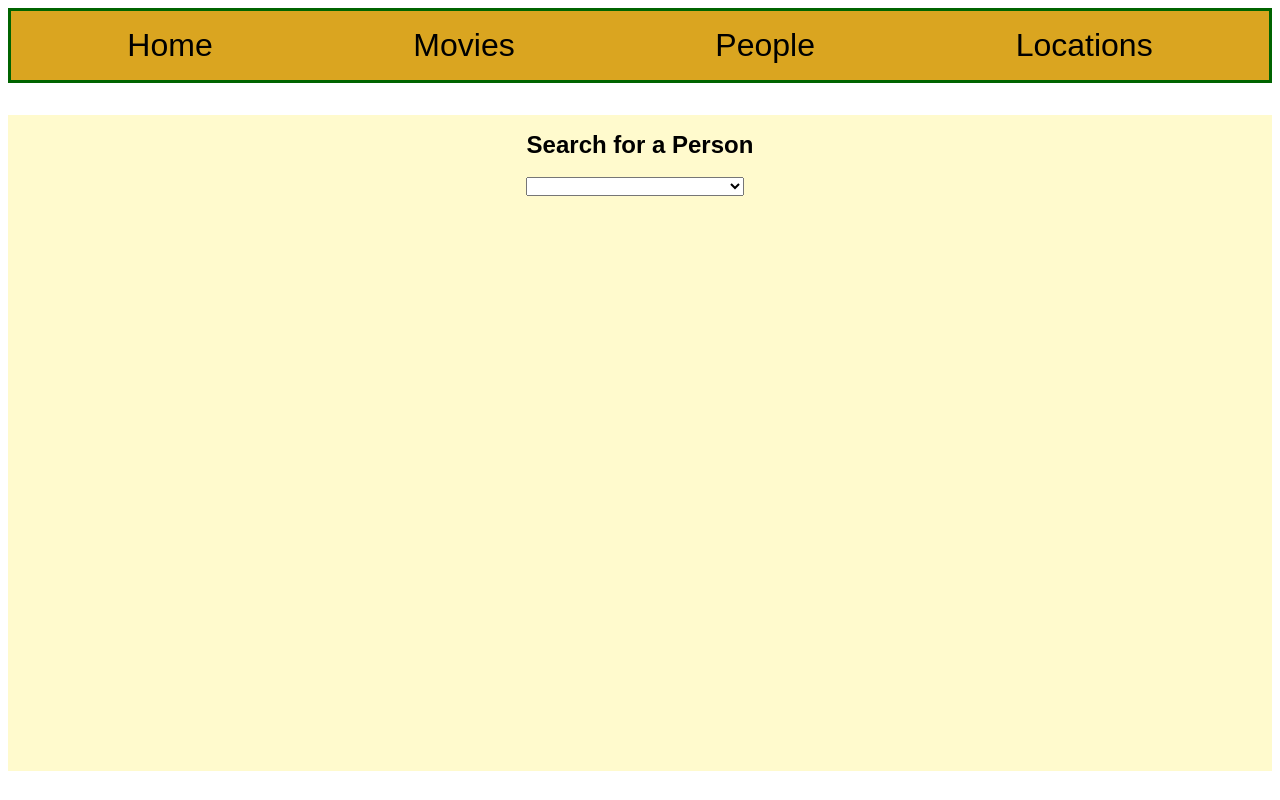
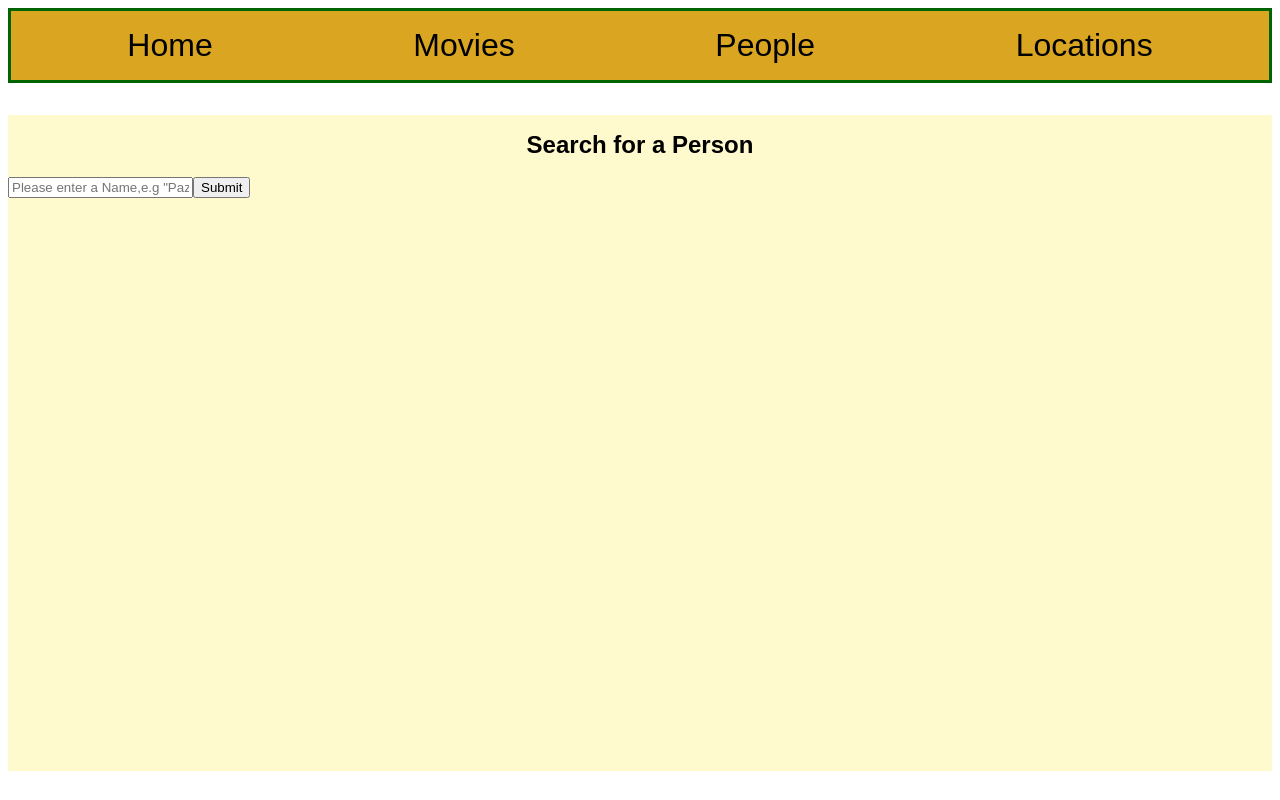
Before and after one commit to joinpursuit/9-1-module-three-assessment, a React (Create React App) app: page /people in a window 1280 px wide. Built offline with nearby package versions, Linux system fonts and the light colour scheme; the HTML template or start-up script is replaced by a standard one.

Commit message:
updated People component with input box, button and form - removed dropdown list

```diff
--- a/src/Components/People.js
+++ b/src/Components/People.js
@@ -1,12 +1,12 @@
 import React from 'react'
-import {useEffect, useState, useParams} from "react"
+import {useEffect, useState} from "react"
 
 export default function People() {
 
 
 const[peopleData, setPeopleData] =useState([])
-const[thisPerson, setThisPerson] =useState({})
-
+const[personSearchInput, setPersonSearchInput] =useState({})
+const [personName, setPersonName] = useState("")
 //allows asynchronous fetching
 useEffect(() => {
   fetch('people.json')
@@ -16,40 +16,46 @@ useEffect(() => {
 )
 },[])
 
-const handleSelection = (e) =>{
-  const selectedPerson = e.target.value
-  const foundPerson = peopleData.find((person) => person.id === selectedPerson)
-  setThisPerson(foundPerson || {})
-}
+const handleSubmit = (e) =>{
+  e.preventDefault()
+  // const selectedPerson = e.target.value
+  const foundPerson = peopleData.find((person) => person.name.toLowerCase() === personName.toLowerCase())
+    setPersonSearchInput(foundPerson || {})
+    resetForm()
+  }
+  function resetForm(){
+    setPersonName("")
+  }
 
 return (
-  <>
+
   <div className='people'>
-    <h2 className='peopleListHeading'>Search for a Person</h2><br/>
-    <div className='peopleList'>
-    <select onChange={handleSelection}>
-      <option value=''></option>
-      {peopleData.map(person =>(
-          <option key={person.id} value={person.id}>
-              {person.name}
-          </option>
-      ))}
-    </select><br/>
-    <br/> <br/>
-    {thisPerson.id && (
-      <div className='personBox'>
-        <div className='personInfo'>
-          <div className='personTitleDiv'>
-          <h2 className='personName'>Name:</h2><span>{thisPerson.name}</span>
-          <span className='personAge'>{thisPerson.age}</span> </div><br/>
-          <div><h4 className='personGender'> Gender:</h4><span>{thisPerson.gender}</span></div>
-          <p className='personEyeColor'>{thisPerson.eye_color}</p>
-          <p className='personEyeColor'>{thisPerson.hair_color}</p>
-        </div>
-      </div>
-    )}
+         <h2 className='peopleListHeading'>Search for a Person</h2><br/>
+
+<form onSubmit={handleSubmit}>
+  <label htmlFor="personName">
+    <input
+      value={personName}
+      onChange={(e) => {
+        setPersonName(e.target.value)
+      }}
+      type="text"
+      placeholder ='Please enter a Name,e.g "Pazu", "Duffi"'
+    />
+  </label>
+  <button type="submit">Submit</button>
+</form>
+
+  {personSearchInput.id && (
+    <div className='inputBox'>
+          <p><strong>Name:</strong></p> <span>{personSearchInput.name}</span>
+          <p><strong>Age: </strong>       {personSearchInput.age}</p>
+          <p><strong>Gender:</strong>     {personSearchInput.gender}</p>
+          <p><strong>Eye Color:</strong>  {personSearchInput.eye_color}</p>
+          <p><strong>Hair Color: </strong>{personSearchInput.hair_color}</p>
     </div>
-  </div>
-</>
-)
+  )}
+
+   </div>
+ )
 }
```
